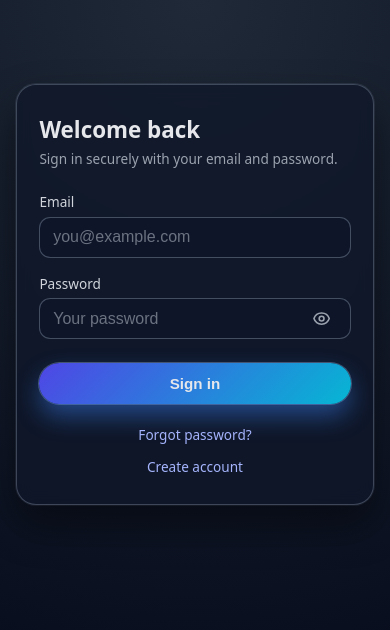
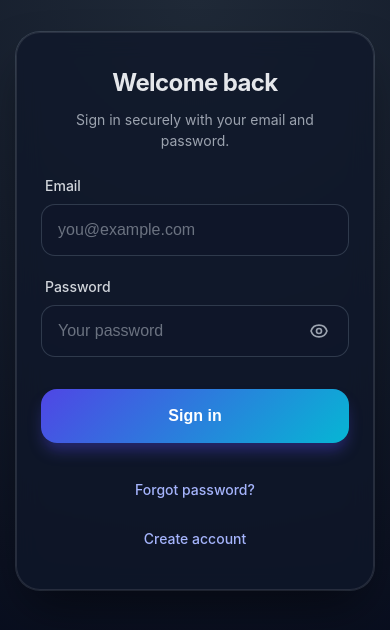
Before and after one commit to Tanmoy052/sign_in_system, a website: page frontend/login.html in a window 390 px wide. Drawn offline with Linux system fonts and the light colour scheme.

Commit message:
feat: optimize for a premium mobile-first experience

```diff
--- a/frontend/css/style.css
+++ b/frontend/css/style.css
@@ -1,4 +1,14 @@
 /* frontend/css/style.css */
+
+:root {
+  --primary-gradient: linear-gradient(135deg, #4f46e5, #06b6d4);
+  --bg-dark: #020617;
+  --bg-card: rgba(15, 23, 42, 0.75);
+  --text-main: #e5e7eb;
+  --text-muted: #9ca3af;
+  --border-color: rgba(148, 163, 184, 0.25);
+  --focus-ring: rgba(99, 102, 241, 0.6);
+}
 
 *,
 *::before,
@@ -6,117 +16,92 @@
   box-sizing: border-box;
   margin: 0;
   padding: 0;
+  -webkit-tap-highlight-color: transparent; /* Clean touch on mobile */
 }
 
 body {
   font-family:
+    "Inter",
     system-ui,
     -apple-system,
-    BlinkMacSystemFont,
-    "Segoe UI",
     sans-serif;
   min-height: 100vh;
+  min-height: -webkit-fill-available; /* Fix for mobile Safari height */
   display: flex;
   align-items: center;
   justify-content: center;
-  background: radial-gradient(circle at top, #1f2937, #020617);
-  color: #e5e7eb;
+  background: radial-gradient(circle at top, #1f2937, var(--bg-dark));
+  color: var(--text-main);
+  line-height: 1.5;
+  padding: 1.25rem;
+}
+
+html {
+  height: -webkit-fill-available;
 }
 
 .auth-container {
   width: 100%;
-  max-width: 420px;
-  padding: 2.5rem 2.25rem;
-  border-radius: 1.5rem;
-  background: rgba(15, 23, 42, 0.75);
+  max-width: 440px;
+  padding: 2.5rem 2rem;
+  border-radius: 1.75rem;
+  background: var(--bg-card);
   box-shadow:
-    0 20px 40px rgba(0, 0, 0, 0.45),
-    0 0 0 1px rgba(148, 163, 184, 0.15);
-  backdrop-filter: blur(8px);
-  -webkit-backdrop-filter: blur(8px); /* Safari support */
-  border: 1px solid rgba(148, 163, 184, 0.35);
+    0 25px 50px -12px rgba(0, 0, 0, 0.5),
+    0 0 0 1px var(--border-color);
+  backdrop-filter: blur(12px);
+  -webkit-backdrop-filter: blur(12px);
+  border: 1px solid rgba(255, 255, 255, 0.1);
+  transition: transform 0.3s ease;
 }
 
+/* Header Typography */
 .auth-title {
-  font-size: 1.6rem;
-  font-weight: 600;
-  margin-bottom: 0.25rem;
+  font-size: 1.75rem;
+  font-weight: 700;
+  letter-spacing: -0.025em;
+  margin-bottom: 0.5rem;
+  text-align: center;
 }
 
 .auth-subtitle {
-  font-size: 0.9rem;
-  color: #9ca3af;
-  margin-bottom: 1.8rem;
+  font-size: 0.95rem;
+  color: var(--text-muted);
+  margin-bottom: 2rem;
+  text-align: center;
 }
 
+/* Form Layout */
 .auth-form {
   display: flex;
   flex-direction: column;
-  gap: 1rem;
+  gap: 1.25rem;
 }
 
 .form-group {
   display: flex;
   flex-direction: column;
-  gap: 0.35rem;
-  position: relative;
-}
-
-.password-container {
-  position: relative;
-  display: flex;
-  align-items: center;
-}
-
-.password-container .form-input {
-  width: 100%;
-  padding-right: 2.8rem;
-}
-
-.password-toggle {
-  position: absolute;
-  right: 0.8rem;
-  background: none;
-  border: none;
-  cursor: pointer;
-  display: flex;
-  align-items: center;
-  justify-content: center;
-  color: #9ca3af;
-  padding: 0.4rem;
-  border-radius: 0.4rem;
-  transition:
-    color 0.15s ease,
-    background 0.15s ease;
-}
-
-.password-toggle:hover {
-  color: #e5e7eb;
-  background: rgba(255, 255, 255, 0.05);
-}
-
-.password-toggle svg {
-  width: 1.2rem;
-  height: 1.2rem;
+  gap: 0.5rem;
 }
 
 .form-label {
-  font-size: 0.85rem;
+  font-size: 0.875rem;
+  font-weight: 500;
   color: #d1d5db;
+  padding-left: 0.25rem;
 }
 
+/* Inputs */
 .form-input {
-  padding: 0.7rem 0.9rem;
-  border-radius: 0.7rem;
-  border: 1px solid rgba(148, 163, 184, 0.4);
-  background: rgba(15, 23, 42, 0.9);
-  color: #e5e7eb;
-  font-size: 0.9rem;
+  width: 100%;
+  padding: 0.875rem 1rem;
+  border-radius: 0.875rem;
+  border: 1px solid var(--border-color);
+  background: rgba(15, 23, 42, 0.8);
+  color: #fff;
+  font-size: 1rem; /* Better for mobile, prevents auto-zoom */
   outline: none;
-  transition:
-    border-color 0.15s ease,
-    box-shadow 0.15s ease,
-    background 0.15s ease;
+  transition: all 0.2s ease;
 }
 
 .form-input::placeholder {
@@ -125,222 +110,222 @@ body {
 
 .form-input:focus {
   border-color: #6366f1;
-  box-shadow: 0 0 0 1px rgba(129, 140, 248, 0.6);
+  box-shadow: 0 0 0 4px rgba(99, 102, 241, 0.15);
   background: rgba(15, 23, 42, 0.95);
 }
 
-.primary-button {
-  margin-top: 0.5rem;
-  padding: 0.8rem 1rem;
-  border-radius: 999px;
+/* Password Field */
+.password-container {
+  position: relative;
+}
+
+.password-container .form-input {
+  padding-right: 3rem;
+}
+
+.password-toggle {
+  position: absolute;
+  right: 0.75rem;
+  top: 50%;
+  transform: translateY(-50%);
+  background: none;
   border: none;
   cursor: pointer;
-  font-size: 0.95rem;
+  padding: 0.5rem;
+  color: var(--text-muted);
+  display: flex;
+  align-items: center;
+  justify-content: center;
+  border-radius: 0.5rem;
+  transition: color 0.2s ease;
+}
+
+.password-toggle:hover {
+  color: #fff;
+}
+
+.password-toggle svg {
+  width: 1.25rem;
+  height: 1.25rem;
+}
+
+/* Buttons */
+.primary-button {
+  width: 100%;
+  margin-top: 0.75rem;
+  padding: 1rem;
+  border-radius: 1rem;
+  border: none;
+  cursor: pointer;
+  font-size: 1rem;
   font-weight: 600;
-  color: #e5e7eb;
-  background: linear-gradient(135deg, #4f46e5, #06b6d4);
-  box-shadow:
-    0 12px 25px rgba(59, 130, 246, 0.45),
-    0 0 0 1px rgba(191, 219, 254, 0.3);
-  transition:
-    transform 0.15s ease,
-    box-shadow 0.15s ease,
-    filter 0.15s ease;
+  color: #fff;
+  background: var(--primary-gradient);
+  box-shadow: 0 10px 15px -3px rgba(79, 70, 229, 0.4);
+  transition: all 0.2s ease;
 }
 
 .primary-button:hover {
   transform: translateY(-1px);
-  filter: brightness(1.05);
-  box-shadow:
-    0 15px 30px rgba(59, 130, 246, 0.55),
-    0 0 0 1px rgba(191, 219, 254, 0.5);
+  filter: brightness(1.1);
+  box-shadow: 0 20px 25px -5px rgba(79, 70, 229, 0.5);
 }
 
 .primary-button:active {
   transform: translateY(0);
-  box-shadow:
-    0 8px 15px rgba(59, 130, 246, 0.4),
-    0 0 0 1px rgba(191, 219, 254, 0.45);
+}
+
+/* Links */
+.link-row {
+  display: flex;
+  justify-content: space-between;
+  align-items: center;
+  margin-top: 0.5rem;
+  flex-wrap: wrap;
+  gap: 0.75rem;
 }
 
 .secondary-link {
-  font-size: 0.85rem;
+  font-size: 0.875rem;
   color: #a5b4fc;
   text-decoration: none;
-  transition:
-    color 0.15s ease,
-    text-shadow 0.15s ease;
+  font-weight: 500;
+  transition: color 0.2s ease;
 }
 
 .secondary-link:hover {
   color: #c4b5fd;
-  text-shadow: 0 0 8px rgba(199, 210, 254, 0.7);
 }
 
 .auth-footer {
-  margin-top: 1.8rem;
-  font-size: 0.85rem;
-  color: #9ca3af;
+  margin-top: 2rem;
+  font-size: 0.875rem;
+  color: var(--text-muted);
   text-align: center;
-  display: flex;
-  flex-direction: column;
-  align-items: center;
-  gap: 0.5rem;
 }
 
-.link-button {
-  background: none;
-  border: none;
-  color: #3b82f6;
-  text-decoration: none;
-  cursor: pointer;
-  font-size: 0.85rem;
-  transition: color 0.15s ease;
-  padding: 0;
-}
-
-.link-button:hover:not(:disabled) {
-  color: #60a5fa;
-  text-decoration: underline;
-}
-
-.link-button:disabled {
-  color: #6b7280;
-  cursor: not-allowed;
-  text-decoration: none;
-}
-
-.resend-timer {
-  font-size: 0.75rem;
-  color: #6b7280;
-}
-
-.link-row {
-  display: flex;
-  justify-content: space-between;
-  align-items: center;
-  margin-top: 0.3rem;
-}
-
+/* Status Messages */
 .status-message {
-  margin-top: 0.6rem;
-  font-size: 0.85rem;
-  padding: 0.5rem 0.75rem;
-  border-radius: 0.75rem;
+  padding: 0.875rem 1rem;
+  border-radius: 0.875rem;
+  font-size: 0.875rem;
+  margin-top: 1rem;
+  display: none;
   border: 1px solid transparent;
-  display: none;
 }
 
 .status-message.visible {
-  display: block;
+  display: flex;
+  align-items: center;
 }
 
 .status-message.success {
-  background: rgba(22, 163, 74, 0.12);
-  border-color: rgba(22, 163, 74, 0.5);
-  color: #bbf7d0;
+  background: rgba(16, 185, 129, 0.1);
+  color: #34d399;
+  border-color: rgba(16, 185, 129, 0.2);
 }
 
 .status-message.error {
-  background: rgba(220, 38, 38, 0.12);
-  border-color: rgba(239, 68, 68, 0.55);
-  color: #fecaca;
+  background: rgba(239, 68, 68, 0.1);
+  color: #f87171;
+  border-color: rgba(239, 68, 68, 0.2);
 }
 
-.otp-input {
-  letter-spacing: 0.5em;
-  text-align: center;
-}
-
+/* Dashboard Specific */
 .dashboard-content {
   text-align: center;
 }
 
 .dashboard-title {
-  font-size: 1.7rem;
-  margin-bottom: 0.5rem;
+  font-size: 2rem;
+  margin-bottom: 0.75rem;
 }
 
-.dashboard-subtitle {
-  font-size: 0.95rem;
-  color: #9ca3af;
-  margin-bottom: 1.8rem;
-}
+/* Mobile-First Optimizations */
+@media (max-width: 640px) {
+  body {
+    padding: 1rem;
+    align-items: flex-start;
+    padding-top: 2rem;
+  }
 
-/* Responsive Adjustments */
-
-/* Tablets (Portrait) */
-@media (max-width: 768px) {
   .auth-container {
-    max-width: 400px;
-    padding: 2.2rem 1.8rem;
-    margin: 1.5rem;
+    padding: 2rem 1.5rem;
+    border-radius: 1.5rem;
+    max-width: 100%;
   }
 
   .auth-title {
     font-size: 1.5rem;
   }
 
-  .dashboard-title {
-    font-size: 1.6rem;
+  .auth-subtitle {
+    font-size: 0.875rem;
+    margin-bottom: 1.5rem;
+  }
+
+  /* Full width links on mobile for better touch area */
+  .link-row {
+    flex-direction: column;
+    text-align: center;
+  }
+
+  .secondary-link {
+    display: block;
+    width: 100%;
+    padding: 0.5rem;
+  }
+
+  /* Larger touch targets for mobile */
+  .primary-button {
+    padding: 1.125rem;
+  }
+
+  .form-input {
+    padding: 1rem;
   }
 }
 
-/* Mobile Phones (Large) */
-@media (max-width: 480px) {
-  body {
-    padding: 1rem;
-    align-items: flex-start; /* Better for scrolling on small screens */
-    padding-top: 10vh;
-  }
-
+/* Handling very small devices */
+@media (max-width: 360px) {
   .auth-container {
-    padding: 1.8rem 1.4rem;
-    border-radius: 1.25rem;
-    margin: 0; /* Let body padding handle it */
-  }
-
-  .auth-title {
-    font-size: 1.4rem;
-  }
-
-  .auth-subtitle, .dashboard-subtitle {
-    font-size: 0.85rem;
-    margin-bottom: 1.5rem;
-  }
-
-  .form-input {
-    padding: 0.65rem 0.8rem;
-    font-size: 16px; /* Prevents auto-zoom on iOS */
-  }
-
-  .primary-button {
-    padding: 0.75rem 1rem;
-  }
-
-  .link-row {
-    flex-direction: column;
-    gap: 0.8rem;
-    align-items: center;
+    padding: 1.5rem 1rem;
   }
 }
 
-/* Mobile Phones (Small) */
-@media (max-width: 360px) {
-  .auth-container {
-    padding: 1.5rem 1.1rem;
-  }
-
-  .auth-title {
-    font-size: 1.3rem;
+/* Short screens optimization */
+@media (max-height: 700px) {
+  body {
+    align-items: flex-start;
+    padding-top: 1rem;
+    padding-bottom: 1rem;
   }
 }
 
-/* Laptop / Desktop (Height based adjustment) */
-@media (max-height: 600px) {
-  body {
-    align-items: flex-start;
-    padding-top: 2rem;
-    padding-bottom: 2rem;
-  }
+.otp-input {
+  letter-spacing: 0.5em;
+  text-align: center;
+  font-weight: 700;
+  font-size: 1.25rem;
 }
+
+.link-button {
+  background: none;
+  border: none;
+  color: #6366f1;
+  font-size: 0.875rem;
+  font-weight: 600;
+  cursor: pointer;
+  padding: 0.25rem;
+}
+
+.link-button:disabled {
+  color: var(--text-muted);
+  cursor: not-allowed;
+}
+
+.resend-timer {
+  font-size: 0.8125rem;
+  color: var(--text-muted);
+  margin-left: 0.25rem;
+}
```
